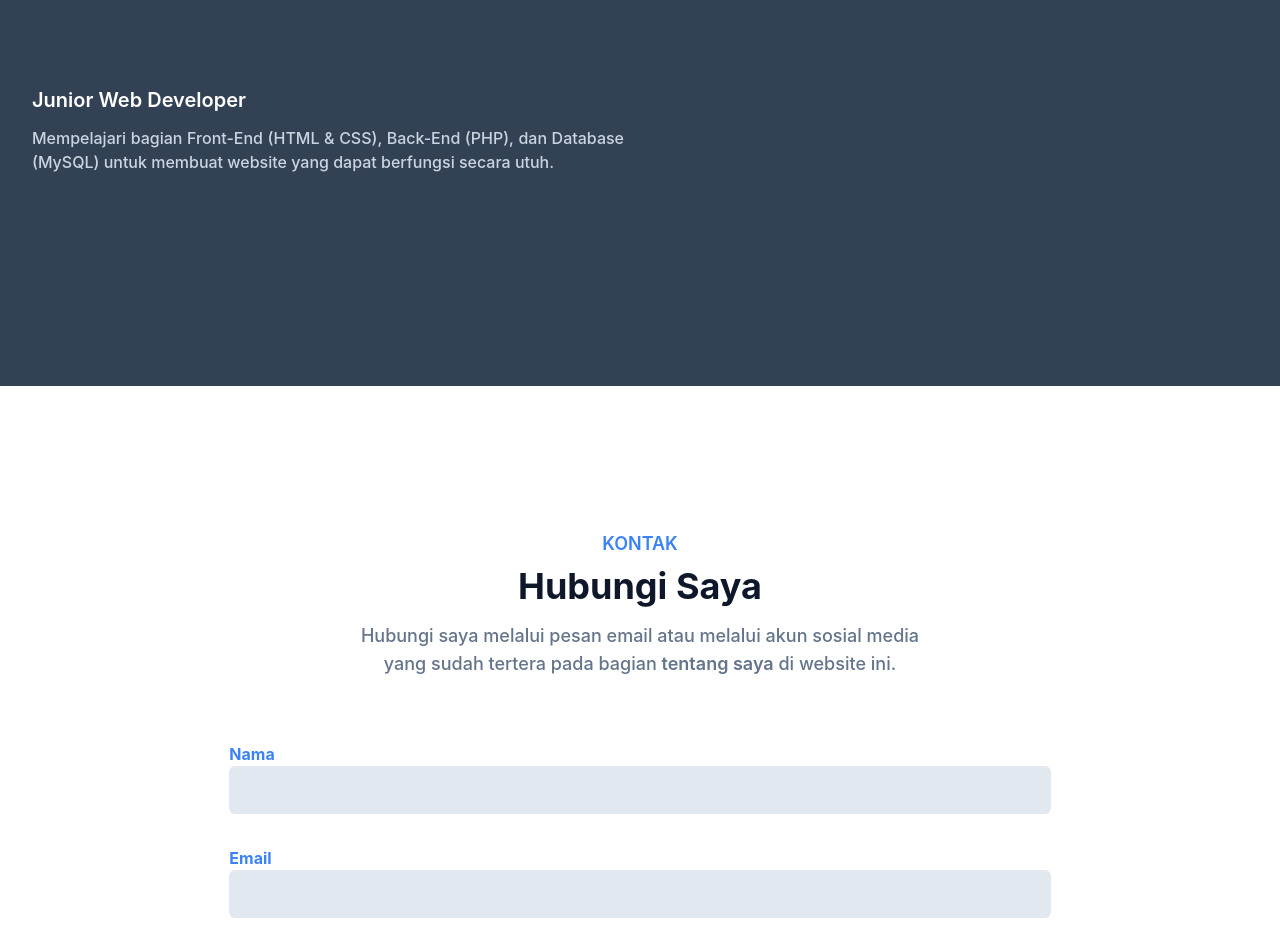
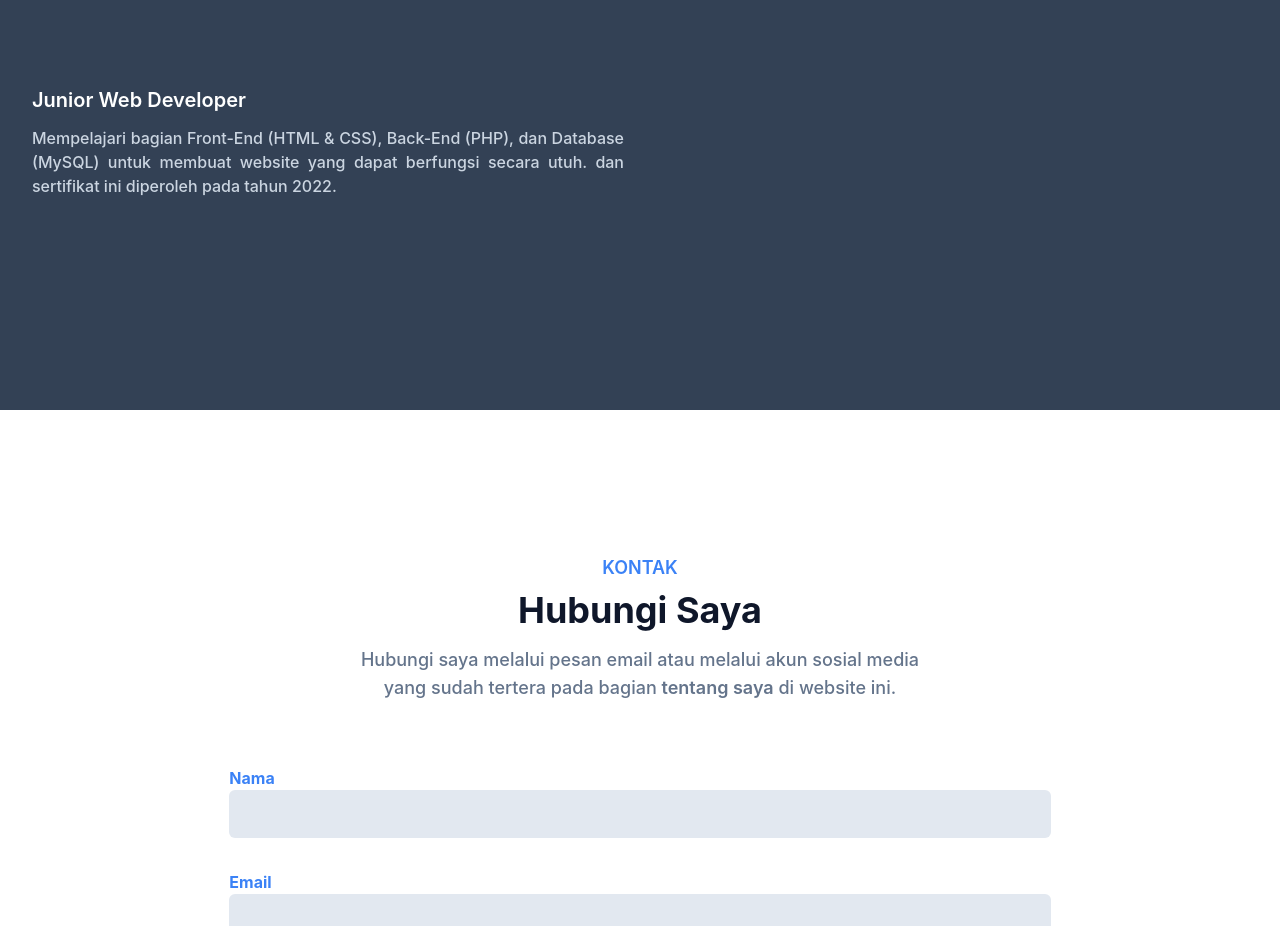
Before and after one commit to fafathian/fafathian.github.io, a plain HTML site: page index.html in a window 1280 px wide. Shown: the part 2860-3786 px from the top of the page. Drawn offline with nearby package versions, Linux system fonts and the light colour scheme.

Commit message:
Update bagian sertif

```diff
--- a/index.html
+++ b/index.html
@@ -274,7 +274,7 @@
                     <p class="font-medium text-base text-slate-300 mb-5 text-justify">
                         Mempelajari bagian Front-End (HTML & CSS), Back-End (PHP), dan
                         Database (MySQL) untuk membuat website yang dapat berfungsi
-                        secara utuh.
+                        secara utuh. dan sertifikat ini diperoleh pada tahun 2022.
                     </p>
                 </div>
             </div>
```
